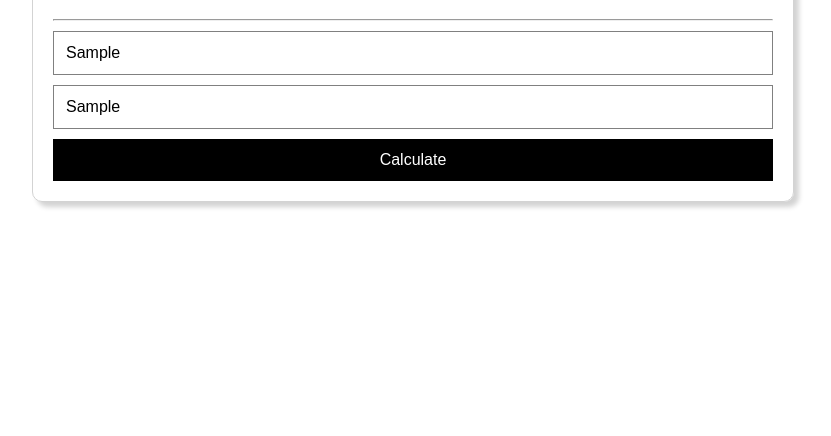
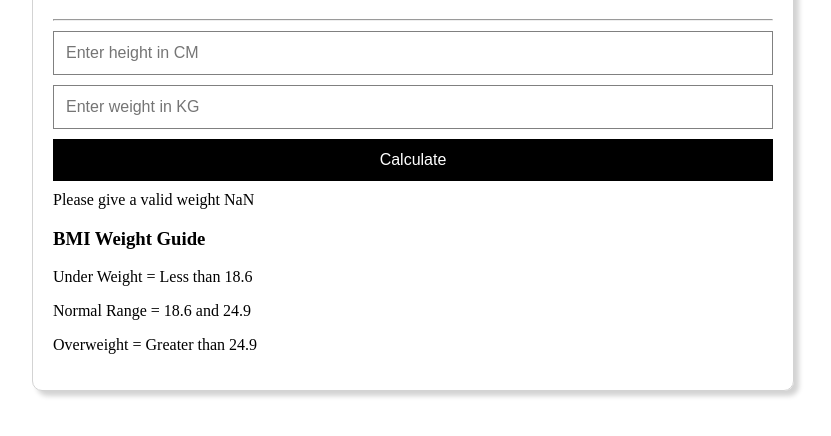
Before and after one commit to girish12upadhye/JavaScript_Begining, a plain HTML site: page 07_projects/02_BMI_Calculator/index.html in a window 1280 px wide. Both pictures are taken after typing "Sample", "Sample" into the empty fields and a click on the button "Calculate". Shown: the part 132-568 px from the top of the page, without its empty margins (227-1058 px from the left). Drawn offline with Linux system fonts and the light colour scheme.

Commit message:
BMI calculator project

```diff
--- a/07_projects/02_BMI_Calculator/bmiCalculator.js
+++ b/07_projects/02_BMI_Calculator/bmiCalculator.js
@@ -1,2 +1,29 @@
 console.log('BMI Calculator')
 const title = "BMI Calculator"
+
+const form = document.querySelector('form')
+
+form.addEventListener('submit', function (e){
+    e.preventDefault();
+
+    const height = parseInt(document.querySelector('#height').value)
+    const weight = parseInt(document.querySelector('#weight').value)
+
+    const results = document.querySelector('#results')
+
+  if (height === '' && height < 0 && isNaN(height)) {
+
+    results.innerHTML = `Please give a valid height ${height}`;
+
+  } else if (weight === '' || weight < 0 || isNaN(weight)) {
+
+    results.innerHTML = `Please give a valid weight ${weight}`;
+
+  } else {
+
+    const bmi = (weight / ((height * height) / 10000)).toFixed(2);
+    //show the result
+    results.innerHTML = `<span>${bmi}</span>`;
+  }
+  form.reset()
+})
--- a/07_projects/02_BMI_Calculator/index.html
+++ b/07_projects/02_BMI_Calculator/index.html
@@ -8,12 +8,20 @@
 </head>
 <body>
     <div class="container">
-        <h1 class="heading">BMI Calculator</h1>
-         <!-- <h1 class="heading">${title}</h1> -->
+       <h1 class="heading">BMI Calculator</h1>
+       <form>
         <hr class="hrline">
-        <input type="text" class="input" placeholder="Enter height in CM">
-        <input type="text" class="input" placeholder="Enter weight in KG">
+        <input type="text" class="input" id="height" placeholder="Enter height in CM">
+        <input type="text" class="input" id="weight" placeholder="Enter weight in KG">
         <button class="calculate btn">Calculate</button>
+        <div id="results"></div>
+        <div id="weight-guide">
+          <h3>BMI Weight Guide</h3>
+          <p>Under Weight = Less than 18.6</p>
+          <p>Normal Range = 18.6 and 24.9</p>
+          <p>Overweight = Greater than 24.9</p>
+        </div>
+       </form>
     </div>
 </body>
 <script src="bmiCalculator.js"></script>
--- a/07_projects/02_BMI_Calculator/style.css
+++ b/07_projects/02_BMI_Calculator/style.css
@@ -35,3 +35,7 @@ html{
     font-size: 16px;
     text-align: center;
 }
+
+#results{
+    margin: 10px auto;
+}
```
